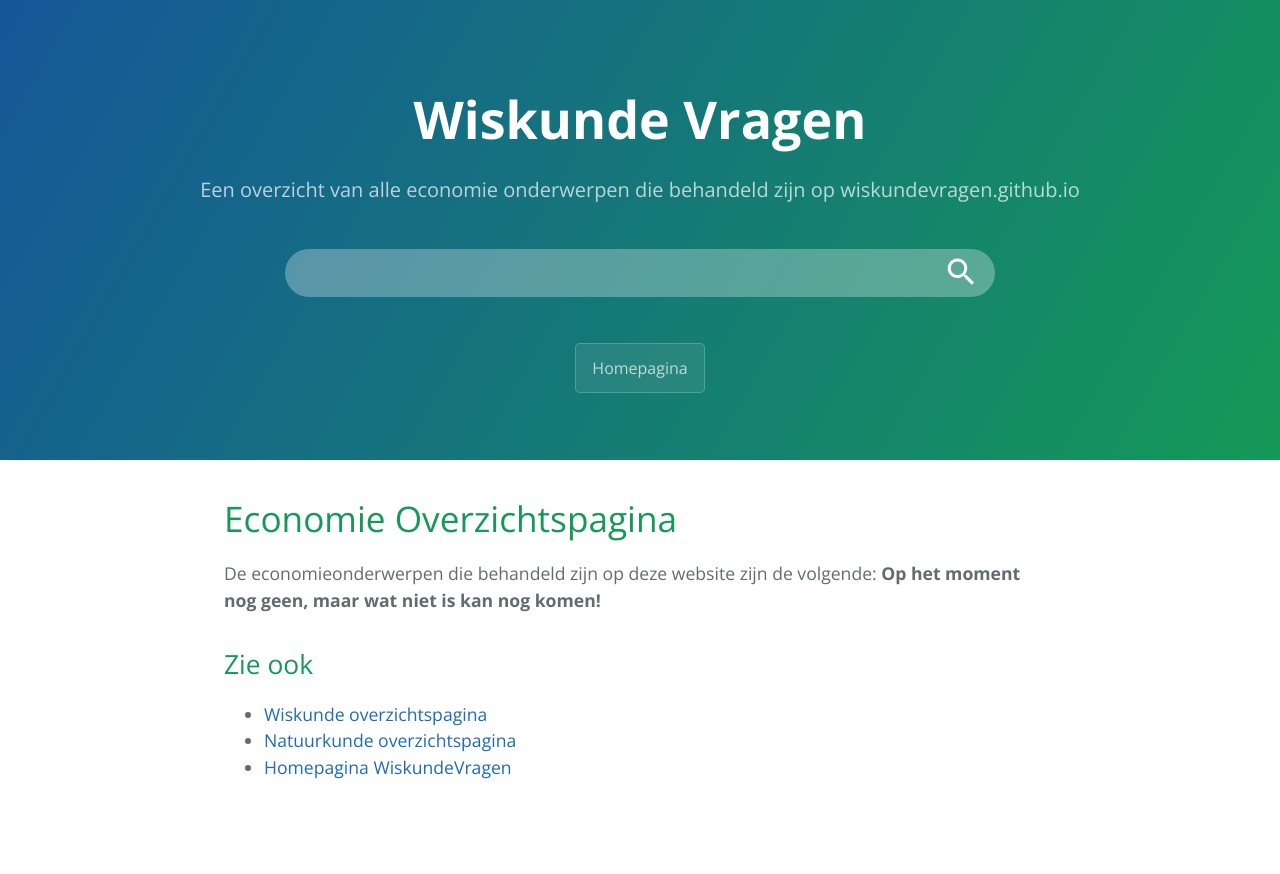
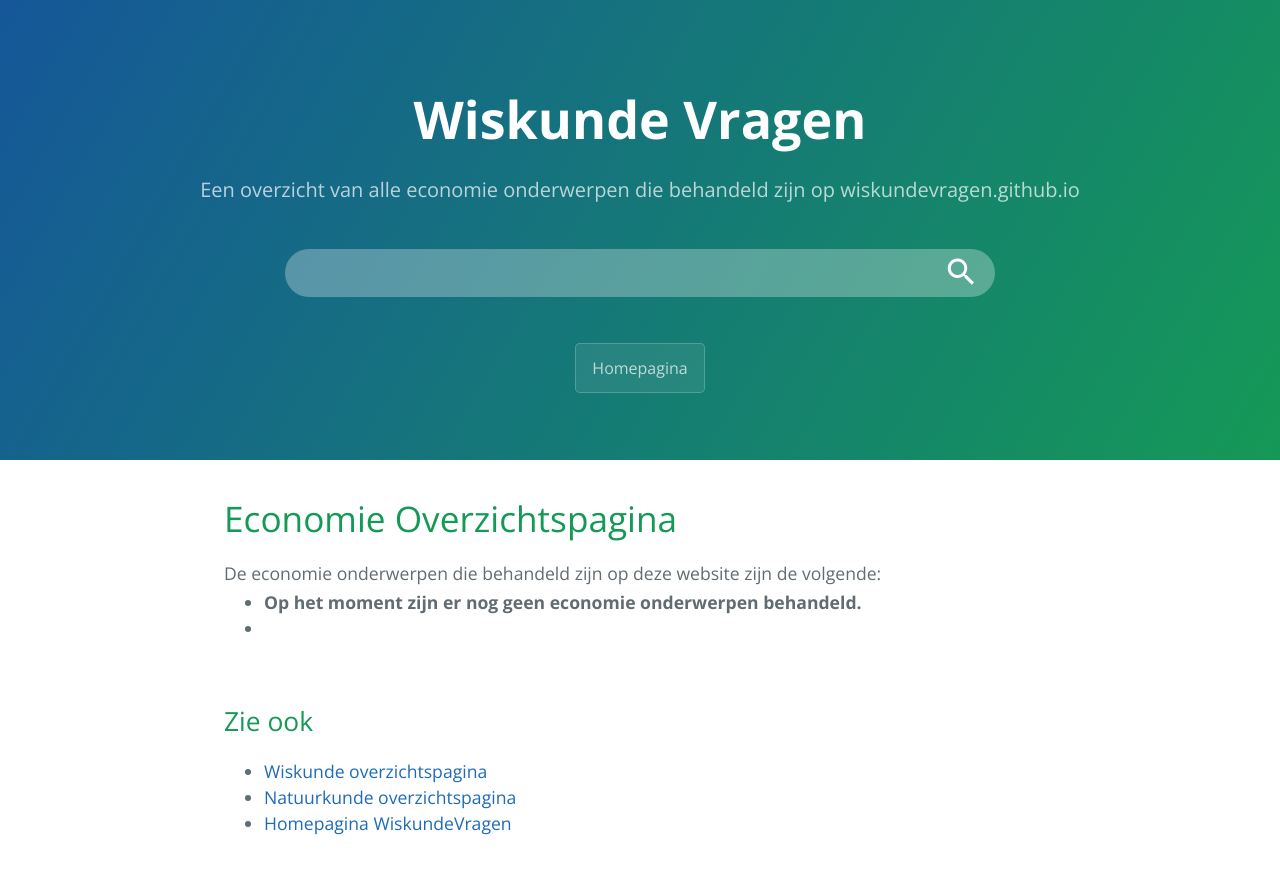
Before and after one commit to wiskundevragen/wiskundevragen.github.io, a Jekyll site: the page built from economie/index.html, in a window 1280 px wide. Shown: the top 874 px of the page. Built offline with Jekyll 4.4.1, drawn with Linux system fonts in a browser that asks for light colours.

Commit message:
update website enzo

```diff
--- a/_layouts/default.html
+++ b/_layouts/default.html
@@ -48,6 +48,7 @@
 	<header class="page-header" role="banner">
 		<!--googleoff: all-->
 		<h1 class="project-name">{{ site.title | default: site.github.repository_name }}</h1>
+		<!--googleon: all-->
 		<h2 class="project-tagline">
 			{{ page.description | default: site.description | default: site.github.project_tagline }}
 		</h2>
@@ -75,7 +76,6 @@
 	</header>
 
 	<main id="content" class="main-content" role="main">
-		<!--googleon: all-->
 		{% if page.home != true %}
 		<h1>{{page.title}}</h1>
 		{% endif %}
--- a/economie/index.html
+++ b/economie/index.html
@@ -3,5 +3,8 @@ description: Een overzicht van alle economie onderwerpen die behandeld zijn op w
 title: Economie Overzichtspagina
 see_also: ["wisk", "natk", "home"]
 ---
-De economieonderwerpen die behandeld zijn op deze website zijn de volgende:
-<b>Op het moment nog geen, maar wat niet is kan nog komen!</b>
+De economie onderwerpen die behandeld zijn op deze website zijn de volgende:
+<ul>
+	<li><b>Op het moment zijn er nog geen economie onderwerpen behandeld.</b></li>
+	<li></li>
+</ul>
--- a/gonio/index.html
+++ b/gonio/index.html
@@ -5,8 +5,9 @@ see_also: ["afg_lijst", "eenheidsc"]
 ---
 Hier komt een overzicht met alle uitleg en vragen over het onderwerp goniometrie.
 <br>
-Voorlopig zijn vooral de volgende externe websites interessant om te bekijken:
+Tot nu toe zijn dit nog geen onderwerpen.
+<!-- Voorlopig zijn vooral de volgende externe websites interessant om te bekijken:
 <ul>
 	<li><a href='https://nl.wikipedia.org/wiki/Eenheidscirkel'>Eenheidscirkel (Wikipedia)</a>, ookwel bekend als
 		goniometrische cirkel of exacte-waardencirkel</li>
-</ul>
+</ul> -->
--- a/natuurkunde/formules-eindexamen.html
+++ b/natuurkunde/formules-eindexamen.html
@@ -1,6 +1,6 @@
 ---
-description: Lijsten met formules voor je natuurkunde eindexamen. Welke formules moet je nu eigenlijk kennen voor je
-natuurkunde eindexamen?
+description: "Lijsten met formules voor je natuurkunde eindexamen. Welke formules moet je nu eigenlijk kennen voor je
+natuurkunde eindexamen?"
 title: Welke formules moet je kennen voor je natuurkunde eindexamen?
 see_also: ["wisk", "natk", "econ", "home"]
 ---
```
Also changed, not shown: sitemap.xml (+6 -2 lines), 2 other files.
